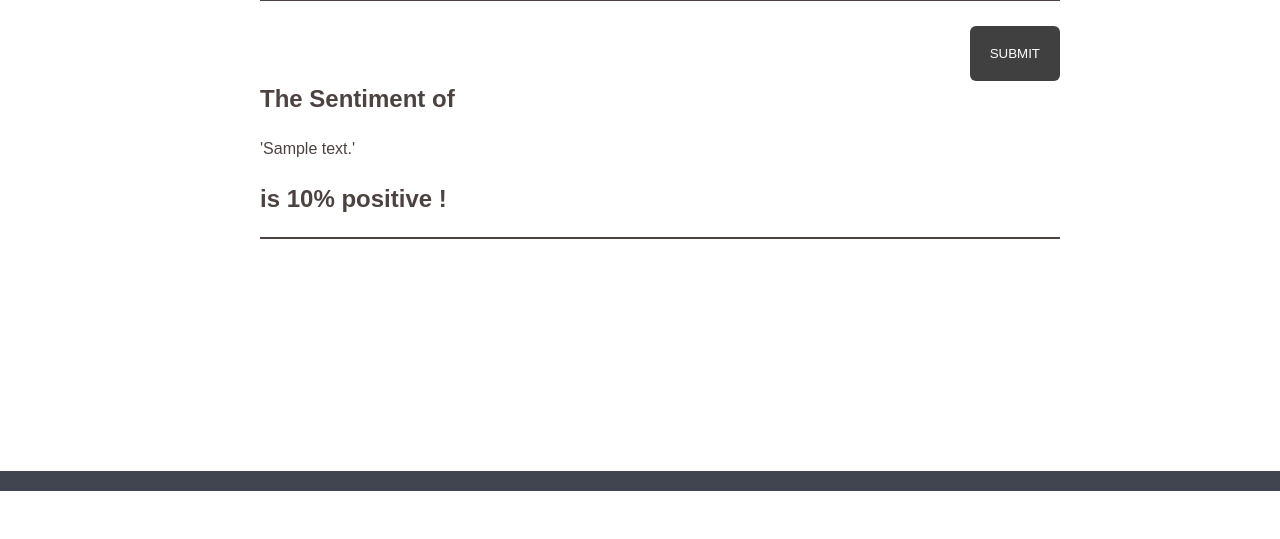
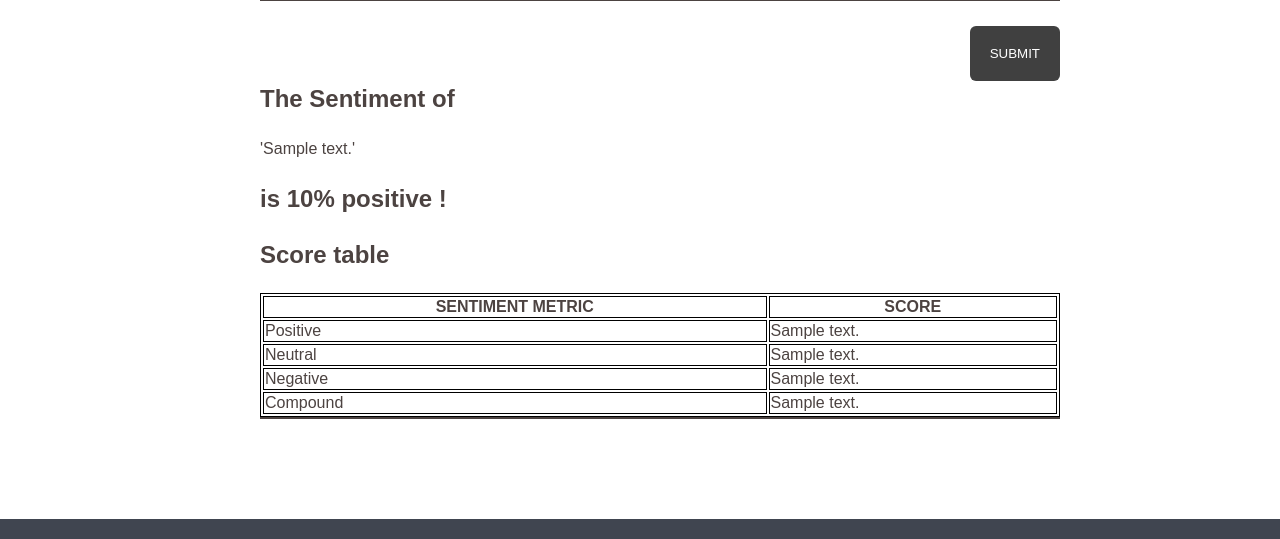
Before and after one commit to PrajaktaSelukar/Sentiment-Analysis-Web-App, a Flask app: template templates/form.html in a window 1280 px wide. Shown: the part 309-848 px from the top of the page. Before the commit the page ends 800 px from the top, so only its background shows below. Run offline with Flask 2, Linux system fonts and the light colour scheme; the template is opened without the code that fills it: most values are stand-ins (such as "Sample title", 1, 10 or a date in 2020); parts of the project's set-up code (start-up, migrations or seed data) failed here and were passed over.

Commit message:
Update form.html

```diff
--- a/templates/form.html
+++ b/templates/form.html
@@ -1,5 +1,10 @@
 <html>
     <head>
+	<style>
+table, th, td {
+  border: 1px solid black;
+}
+</style>
         <title>{{ title }} Sentiment Analysis</title>
         <link rel="stylesheet" type="text/css" href="{{ url_for('static', filename='style.css') }}">
     </head>
@@ -13,6 +18,36 @@
         {% if final %}
         <div>
             <h2>The Sentiment of</h2> '{{ text1 }}' <h2>is {{ final *100}}% positive !</h2>
+			<h2>Score table</h2>
+
+
+
+<table style="width:100%">
+  <tr>
+    <th>SENTIMENT METRIC</th>
+    <th>SCORE</th>
+  </tr>
+  <tr>
+    <td>Positive</td>
+    <td>{{text2}}</td>
+
+  </tr>
+  <tr>
+    <td>Neutral</td>
+    <td>{{text3}}</td>
+
+  </tr>
+  <tr>
+    <td>Negative</td>
+    <td>{{text5}}</td>
+
+  </tr>
+  <tr>
+    <td>Compound</td>
+    <td>{{text4}}</td>
+
+  </tr>
+</table>
             {% else %}
             <p></p>
             {% endif %}
```
